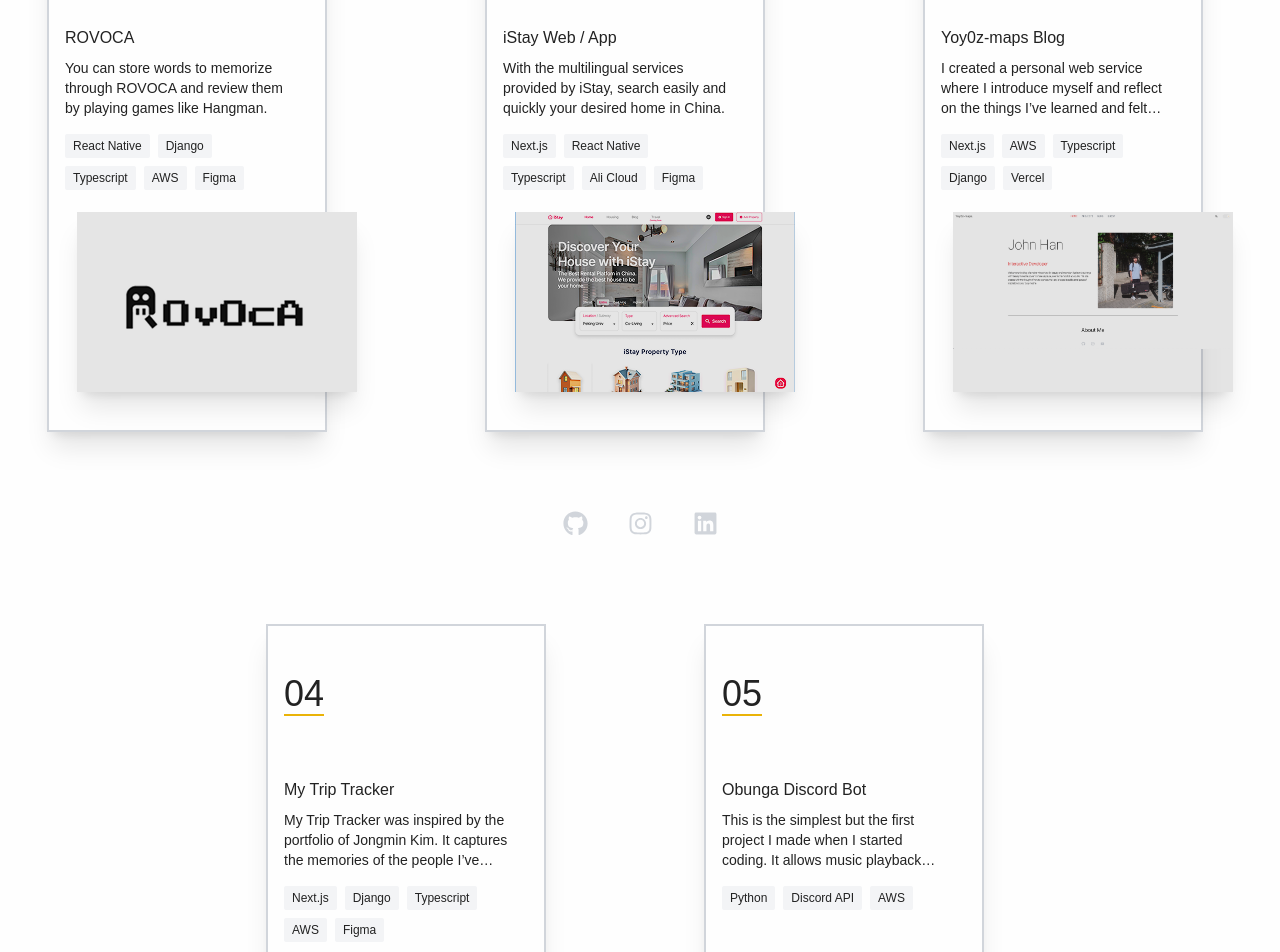
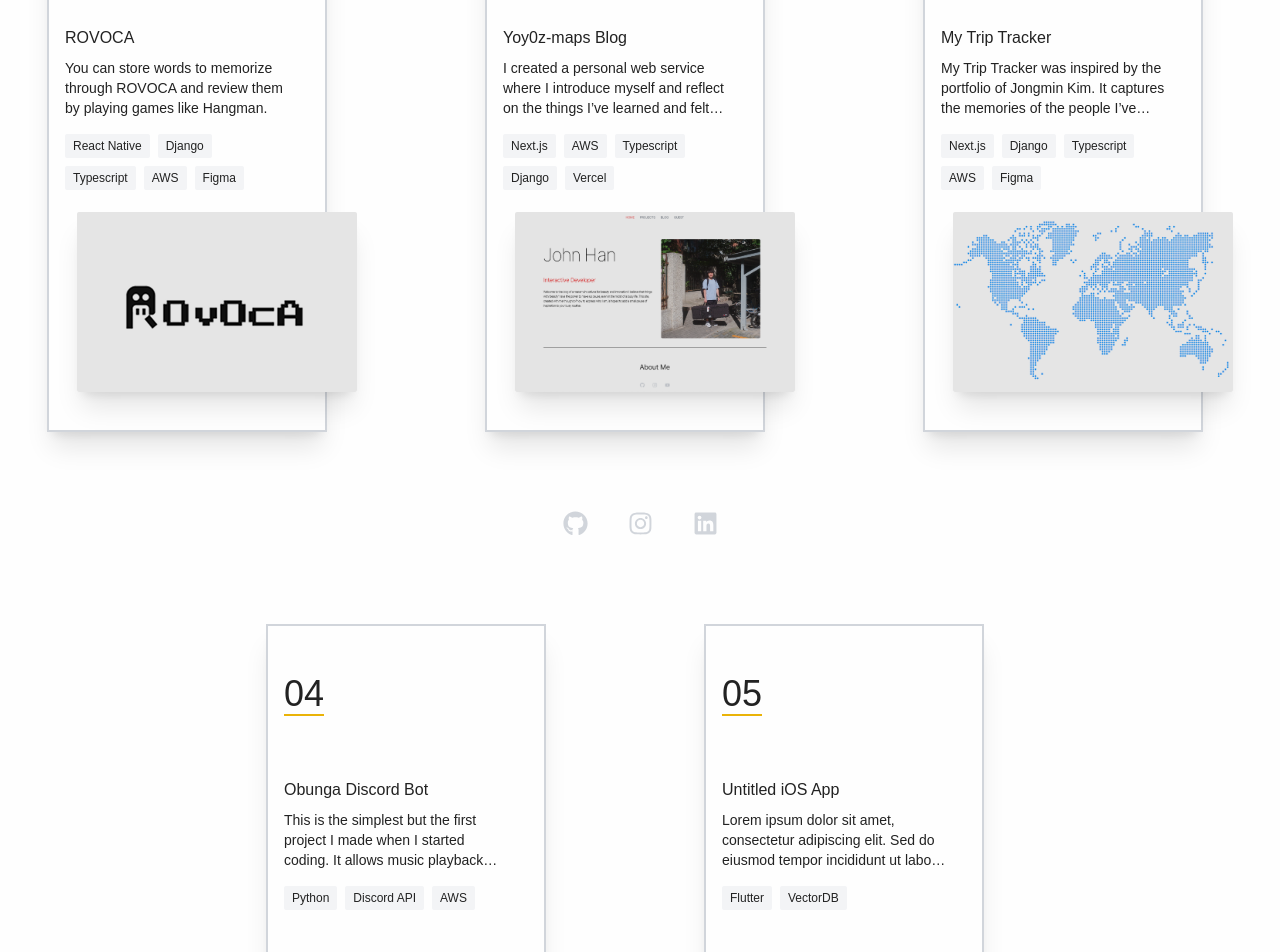
Before and after one commit to Yoy0z-maps/yoyoz-maps-blog, a Next.js app: page /projects in a window 1280 px wide. Shown: the part 240-1192 px from the top of the page. Built offline with nearby package versions, Linux system fonts and the light colour scheme; a web font is replaced by a local one.

Commit message:
FEAT: projects, experiences 수정

```diff
--- a/src/components/ProjectItem.tsx
+++ b/src/components/ProjectItem.tsx
@@ -55,9 +55,13 @@ export default function ProjectItem({
           ))}
         </div>
       </div>
-      <div className="w-[280px] h-[180px] absolute right-0 bottom-10 shadow-xl">
+      <div className="w-[280px] h-[180px] absolute right-0 bottom-10 shadow-xl overflow-hidden rounded-sm">
         <div className="absolute top-0 left-0 w-full h-full bg-black/10 dark:bg-black/20"></div>
-        <img src={project.image} alt={project.title} />
+        <img
+          src={project.image}
+          alt={project.title}
+          className="w-full h-full object-cover"
+        />
       </div>
     </motion.div>
   );
--- a/src/constant/projects.ts
+++ b/src/constant/projects.ts
@@ -11,16 +11,6 @@ export const projects = [
   },
   {
     id: "02",
-    title: "iStay Web / App",
-    description:
-      "With the multilingual services provided by iStay, search easily and quickly your desired home in China.",
-    image: "/assets/images/project/test2.png",
-    link: "",
-    skills: ["Next.js", "React Native", "Typescript", "Ali Cloud", "Figma"],
-    delay: 0.25,
-  },
-  {
-    id: "03",
     title: "Yoy0z-maps Blog",
     description:
       "I created a personal web service where I introduce myself and reflect on the things I’ve learned and felt while working on both individual and team projects. ",
@@ -30,7 +20,7 @@ export const projects = [
     delay: 0.5,
   },
   {
-    id: "04",
+    id: "03",
     title: "My Trip Tracker",
     description:
       "My Trip Tracker was inspired by the portfolio of Jongmin Kim. It captures the memories of the people I’ve traveled with.",
@@ -40,7 +30,7 @@ export const projects = [
     delay: 0.25,
   },
   {
-    id: "05",
+    id: "04",
     title: "Obunga Discord Bot",
     description:
       "This is the simplest but the first project I made when I started coding. It allows music playback and mini-games within a Discord server, and it provides game information requested by users through web crawling.",
@@ -49,4 +39,14 @@ export const projects = [
     skills: ["Python", "Discord API", "AWS"],
     delay: 0.5,
   },
+  {
+    id: "05",
+    title: "Untitled iOS App",
+    description:
+      "Lorem ipsum dolor sit amet, consectetur adipiscing elit. Sed do eiusmod tempor incididunt ut labore et dolore magna aliqua.",
+    image: "/assets/images/project/progress.jpg",
+    link: "",
+    skills: ["Flutter", "VectorDB"],
+    delay: 0.5,
+  },
 ];
```
Also changed, not shown: src/constant/experiences.ts (+11 -3 lines), public/assets/images/project/progress.jpg (added), public/assets/images/project/test3.png (deleted).
